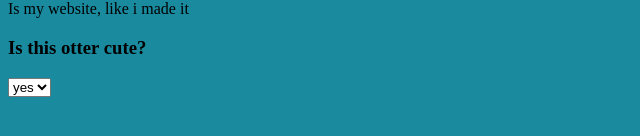
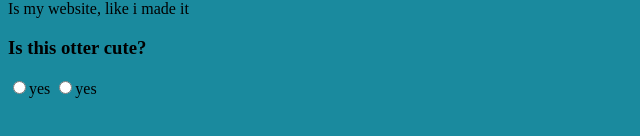
Before and after one commit to hanane1202/The-ultimate-website, a plain HTML site: page index.html in a window 1280 px wide. Shown: the part 416-552 px from the top of the page, without its empty margins (0-640 px from the left). Drawn offline with Linux system fonts and the light colour scheme.

Commit message:
Update index.html

```diff
--- a/index.html
+++ b/index.html
@@ -16,9 +16,8 @@
            <h3>
                Is this otter cute?
            </h3>
-           <select>
-           <option type="radio">yes</option>
-            </select>
+          <input type="radio" name="poll">yes
+          <input type="radio" name="poll">yes
     </body>
 
 </html>
```
